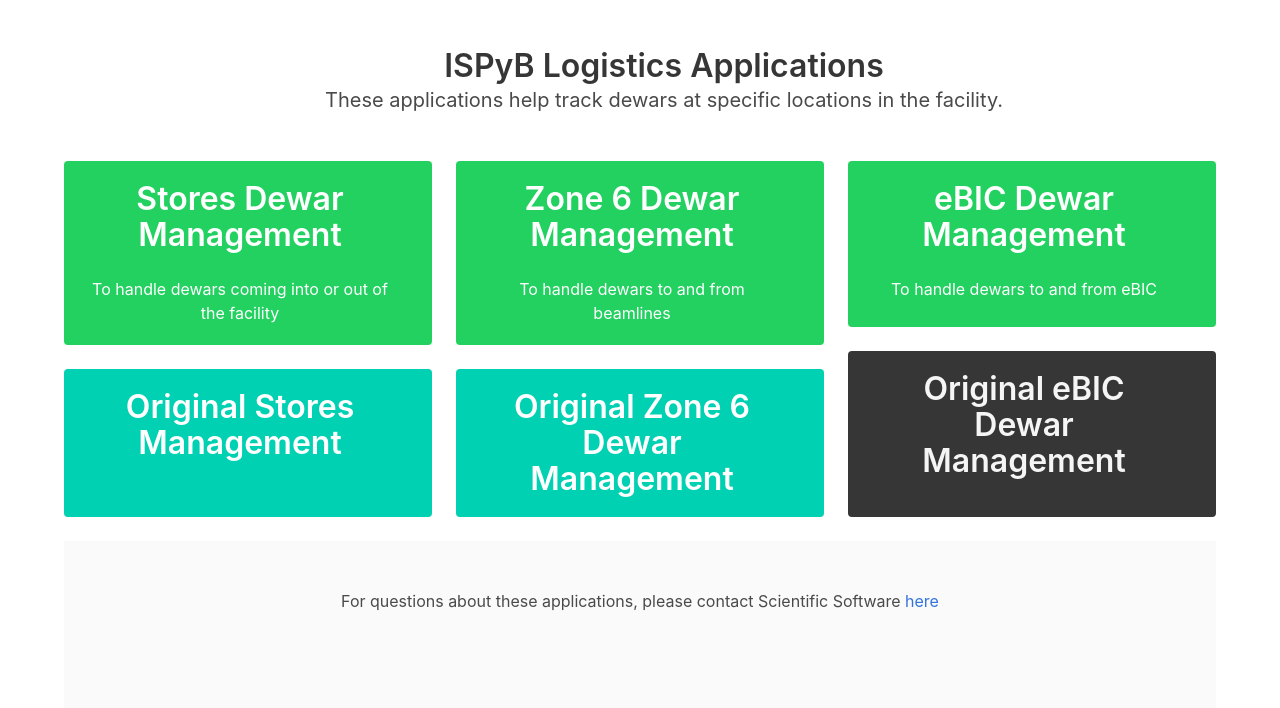
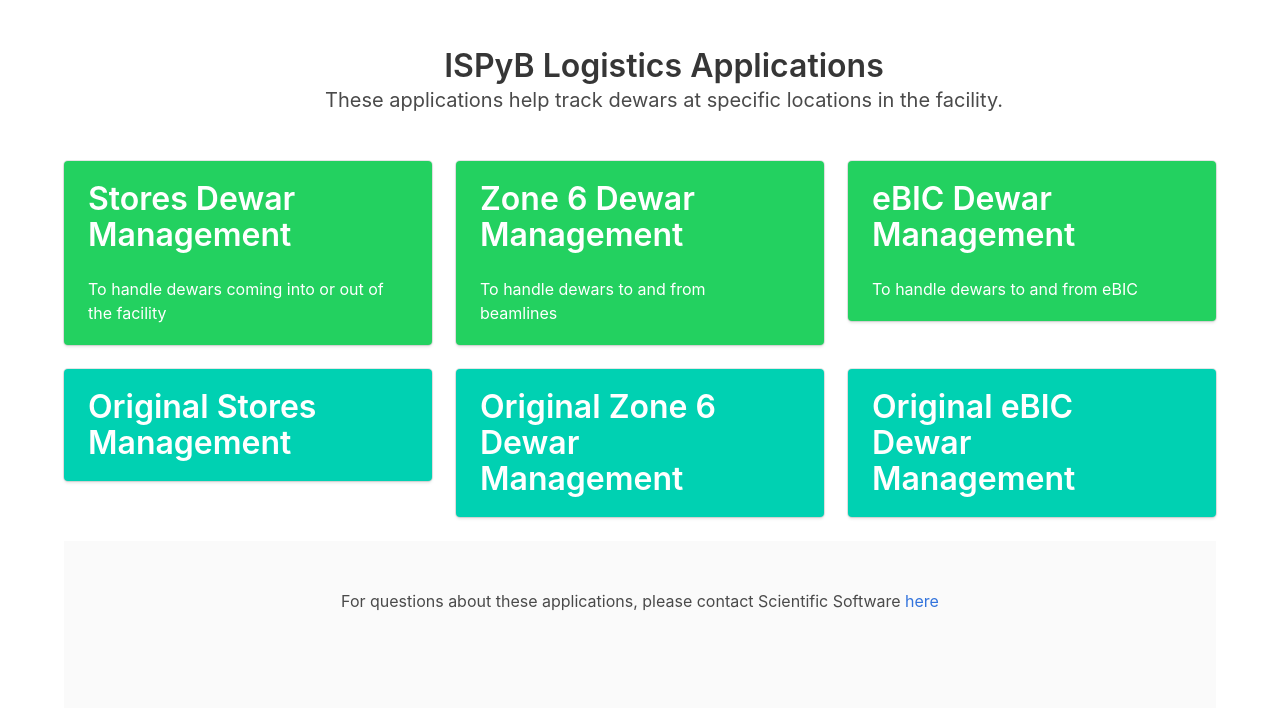
Before and after one commit to DiamondLightSource/flask-ispyb-logistics, a Flask app: page / in a window 1280 px wide. Shown: the top 708 px of the page. Run offline with Flask 2, Linux system fonts and the light colour scheme; parts of the project's set-up code (start-up, migrations or seed data) failed here and were passed over.

Commit message:
Updated index page to work with IE (columns instead of tiles)

```diff
--- a/templates/index.html
+++ b/templates/index.html
@@ -19,44 +19,64 @@
                 </div>
             </div>
 
-            <!-- Tiles layout for application links -->
-            <div class="tile is-ancestor has">
-                <div class="tile is-vertical is-parent has-text-centered">
-                    <a href="/stores/" class="tile notification is-child is-success">
+            <!-- Layout for application links -->
+            <div class="columns">
+                <div class="column is-one-third">
+                    <a href="/stores/">
+                        <div class="box notification is-success">
                             <p class="title">Stores Dewar Management</p>
                             <p class="content">To handle dewars coming into or out of the facility</p>
-                    </a>
-                    <a href="/stores/original" class="tile is-child notification is-primary is-disabled">
-                        <p class="title">Original Stores Management</p>
+                        </div>
                     </a>
                 </div>
 
-                <div class="tile is-vertical is-parent has-text-centered">
-                    <a href="/zone6/" class="tile is-child notification is-success">
+                <div class="column is-one-third">
+                    <a href="/zone6/">
+                        <div class="box notification is-success">
                             <p class="title">Zone 6 Dewar Management</p>
                             <p class="content">To handle dewars to and from beamlines</p>
-                    </a>
-                    <a href="/zone6/original" class="tile is-child notification is-primary">
-                        <p class="title">Original Zone 6 Dewar Management</p>
+                        </div>
                     </a>
                 </div>
 
-                <div class="tile is-vertical is-parent has-text-centered">
-                        <a  href="/ebic/" class="tile is-child notification is-success">
+                <div class="column is-one-third">
+                    <a  href="/ebic/">
+                        <div class="box notification is-success">
                             <p class="title">eBIC Dewar Management</p>
                             <p class="content">To handle dewars to and from eBIC</p>
-                        </a>
-
-                        <!-- Disable this link as changes on server break backwards compatibility-->
-                        <a href="#" class="tile is-child notification is-dark">
-                            <p class="title" style="cursor:text;">Original eBIC Dewar Management</p>
+                        </div>
                     </a>
                 </div>
             </div>
 
+            <div class="columns">
+                <div class="column is-one-third">
+                    <a href="/stores/original">
+                        <div class="box notification is-primary">
+                            <p class="title">Original Stores Management</p>
+                        </div>
+                    </a>
+                </div>
+
+                <div class="column is-one-third">
+                    <a href="/zone6/original">
+                        <div class="box notification is-primary">
+                            <p class="title">Original Zone 6 Dewar Management</p>
+                        </div>
+                    </a>
+                </div>
+
+                <div class="column is-one-third">
+                    <a href="#">
+                        <div class="box notification is-primary">
+                            <p class="title" style="cursor:text;">Original eBIC Dewar Management</p>
+                        </div>
+                    </a>
+                </div>
+
+            </div>
+
             <!-- Footer with link to scisoft -->
-            <footer class="footer has-text-centered">For questions about these applications, please contact Scientific Software <a href="mailto:scientificsoftware@diamond.ac.uk?Subject=ISPyBLogistics">here</a></footer></div>
-
-        </div> <!-- END of main container -->
+            <footer class="footer has-text-centered">For questions about these applications, please contact Scientific Software <a href="mailto:scientificsoftware@diamond.ac.uk?Subject=ISPyBLogistics">here</a></foote</div> <!-- END of main container -->
     </body>
 </html>
```
Lines whose indentation alone changed are shown as unchanged.
